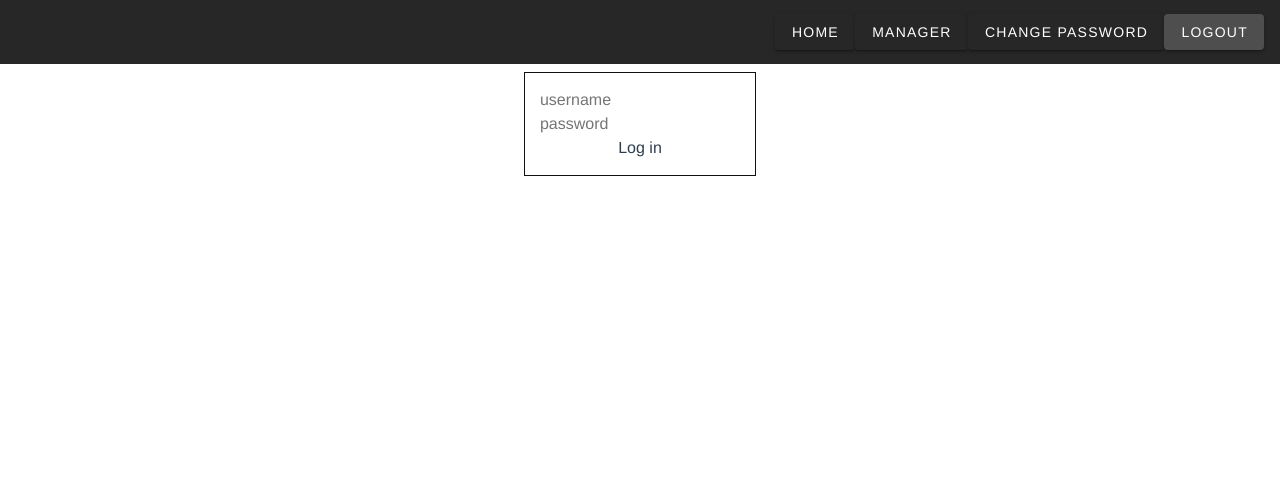
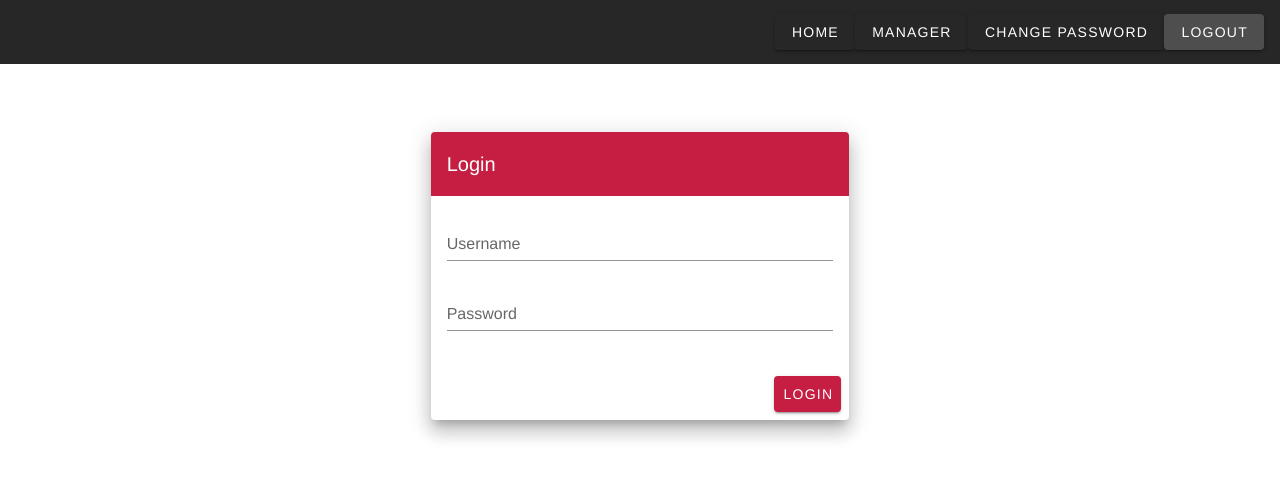
Before and after one commit to akhelouat/time-card-frontend, a Vue app: page / in a window 1280 px wide. Shown: the top 478 px of the page. Built offline with nearby package versions, Linux system fonts and the light colour scheme; what v-calendar would draw is missing.

Commit message:
update: add vuetify login form in login.vue

```diff
--- a/src/components/Login.vue
+++ b/src/components/Login.vue
@@ -1,17 +1,36 @@
 <template>
-    <div class="container">
-        <div class="form-control">
-            <div v-show="error">{{ error }}</div>
-            <input type="text" name="username" placeholder="username" v-model="user.username">
-            <input type="text" name="password" placeholder="password" v-model="user.password">
-            <button href="#" @click="getLoggedMember()">Log in</button>
-        </div>
+  <div id="app">
+    <v-content>
+      <v-container fluid fill-height>
+        <v-layout align-center justify-center>
+          <v-flex xs12 sm8 md4>
+            <v-card class="elevation-12">
+              <v-toolbar color="#c61e42" flat>
+                <v-toolbar-title
+                class="white--text">Login</v-toolbar-title>
+              </v-toolbar>
+              <v-card-text>
+                <v-form>
+                  <v-text-field label="Username" name="login" type="text" v-model="user.username" />
+                  <v-text-field id="password" label="Password" name="password" type="password" v-model="user.password" />
+                </v-form>
+              </v-card-text>
+              <v-card-actions>
+                <v-spacer></v-spacer>
+                <v-btn class="white--text" color="#c61e42" @click="getLoggedMember()">Login</v-btn>
+              </v-card-actions>
+            </v-card>
+          </v-flex>
+        </v-layout>
+      </v-container>
+    </v-content>
   </div>
 </template>
 
 <script>
-    import { login } from '../services/api/member';
-
+  import {
+    login
+  } from '../services/api/member';
   export default {
     data: () => {
       return {
@@ -23,30 +42,9 @@
       }
     },
     methods: {
-            isEmpty(usr) {
-                if((usr.name.length && usr.password.length) === 0 || (usr.name.length || usr.password.length) === 0)
-                    return this.error = "Error : empty values";
-                else
-                    return this.error = "Ok!";
-            },
-            getLoggedMember()
-            {
+      getLoggedMember() {
         login(this.user.username, this.user.password)
       }
     }
   }
 </script>
-
-<style scoped>
-    .container {
-        display: flex;
-        justify-content: center;
-    }
-    .form-control {
-        width: 20%;
-        padding: 15px;
-        display: flex;
-        flex-direction: column;
-        border: solid 1px #111;
-    }
-</style>
```
Lines whose indentation alone changed are shown as unchanged.
